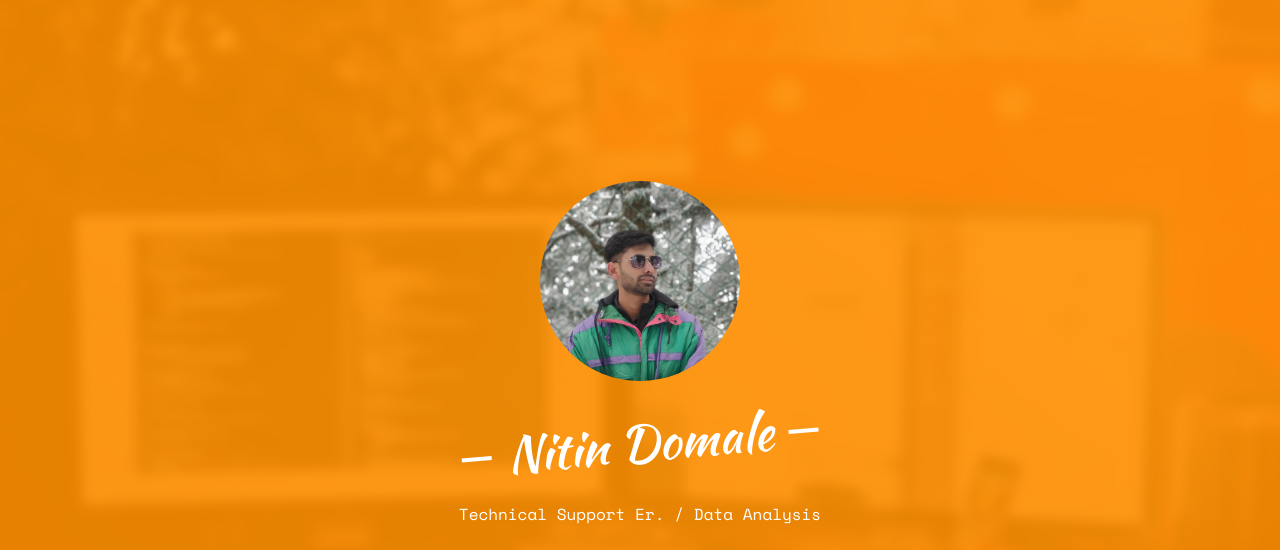
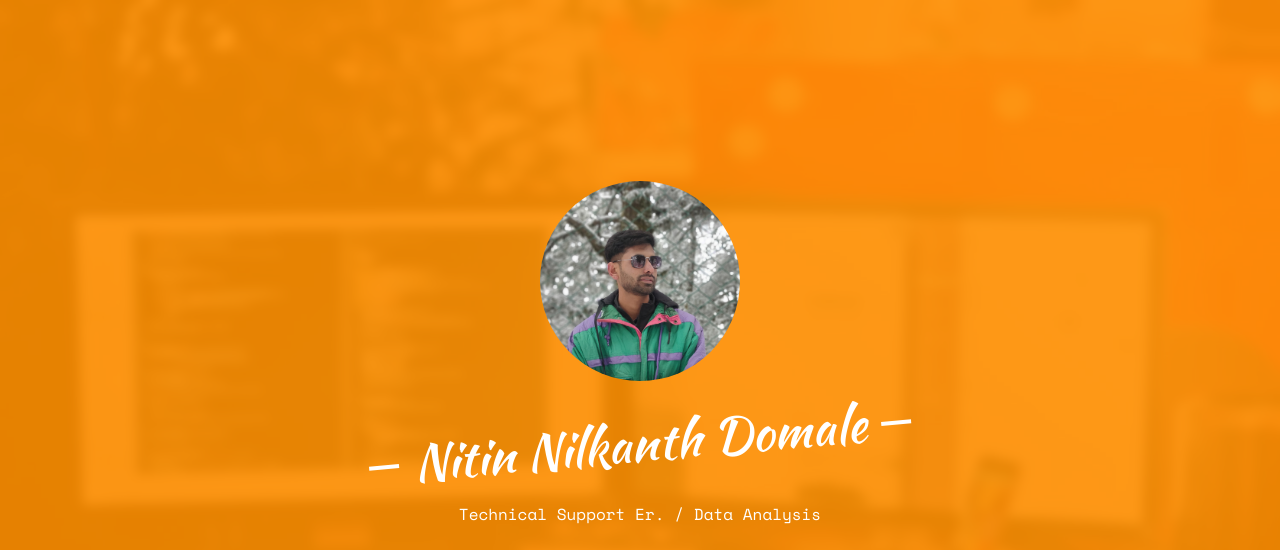
Before and after one commit to NitinDomale/Nitindomale.github.io, a plain HTML site: page index.html in a window 1280 px wide. Shown: the top 550 px of the page. Drawn offline with nearby package versions, Linux system fonts and the light colour scheme; some packages are replaced by stand-ins of ours; no server answers; files whose address does not match are found by name.

Commit message:
Update index.html

```diff
--- a/index.html
+++ b/index.html
@@ -68,7 +68,7 @@
 					<div class="display-t js-fullheight">
 						<div class="display-tc js-fullheight animate-box" data-animate-effect="fadeIn">
 							<div class="profile-thumb" style="background: url(images/user-3.jpg);"></div>
-							<h1><span> Nitin Domale</span></h1>
+							<h1><span> Nitin Nilkanth Domale</span></h1>
 							<h3><span> Technical Support Er. / Data Analysis </span></h3>
 							<p>
 								<ul class="fh5co-social-icons">
```
